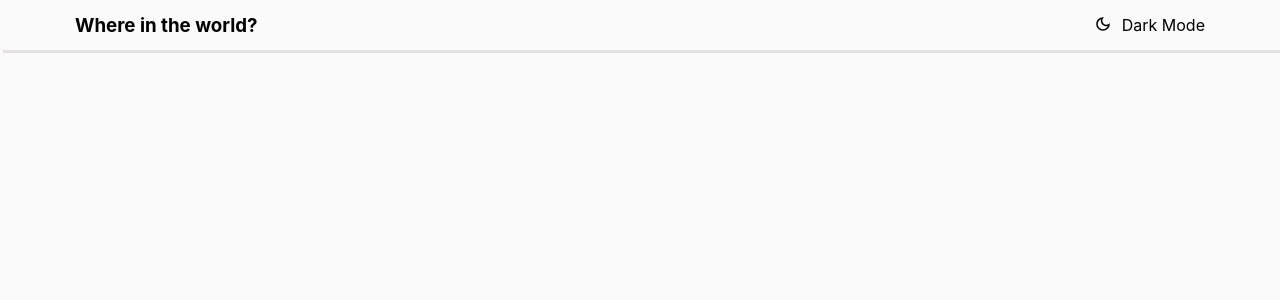
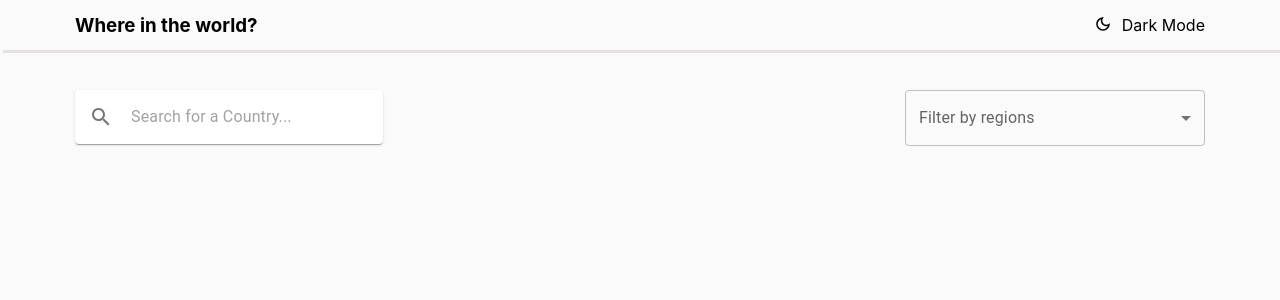
Before and after one commit to Amukayoung/countries, a React (Create React App) app: page / in a window 1280 px wide. Shown: the top 300 px of the page. Built offline with nearby package versions, Linux system fonts and the light colour scheme.

Commit message:
Added a search and a filter input fields
Added a search and a filter input fields

```diff
--- a/src/App.js
+++ b/src/App.js
@@ -1,10 +1,10 @@
-import TopNavbar from "./components/TopNavbar";
+import Home from "./Pages/Home";
 import "./App.css"
 
 function App() {
   return (
     <div className="App">
-      <TopNavbar/>
+      <Home/>
     </div>
   );
 }
--- /dev/null
+++ b/src/Pages/Home.js
@@ -0,0 +1,19 @@
+import React from 'react';
+import TopNavbar from '../components/TopNavbar';
+import Search from '../components/Search';
+import "../Style/style.css";
+import Select from '../components/SelectRegions';
+
+const Home = () => {
+  return (
+    <div>
+        <TopNavbar/>
+        <div className='searchFilterContainer'>
+            <Search/>
+            <Select/>
+        </div>
+    </div>
+  )
+}
+
+export default Home
--- a/src/Style/style.css
+++ b/src/Style/style.css
@@ -22,3 +22,9 @@
 .darkModeContainer p{
     margin-top: 20px;
 }
+.searchFilterContainer{
+    display: flex;
+    flex-direction: row;
+    justify-content: space-between;
+    margin-top: 15px;
+}
--- /dev/null
+++ b/src/components/Search.js
@@ -0,0 +1,23 @@
+import React from 'react';
+import { Paper,InputBase,IconButton } from '@mui/material';
+import SearchIcon from '@mui/icons-material/Search';
+
+const Search = () => {
+  return (
+    <Paper
+      component="form"
+      sx={{ p: '2px 4px', display: 'flex', alignItems: 'center', width: 300,marginLeft:"75px",height:"50px"}}
+    >
+      <IconButton type="button" sx={{ p: '10px' }} aria-label="search">
+        <SearchIcon />
+      </IconButton>
+      <InputBase
+        sx={{ ml: 1, flex: 1 }}
+        placeholder="Search for a Country..."
+      />
+
+    </Paper>
+  )
+}
+
+export default Search
--- /dev/null
+++ b/src/components/SelectRegions.js
@@ -0,0 +1,33 @@
+import React from 'react';
+import { useState } from 'react';
+import { Box,FormControl,InputLabel,Select,MenuItem } from '@mui/material';
+
+const SelectRegions = () => {
+    const [regions, setRegions] = useState('');
+
+    const handleChange = (event) => {
+      setRegions(event.target.value);
+    };
+  return (
+    <Box sx={{ width:300,marginRight:"75px",height:"50px" }}>
+    <FormControl fullWidth >
+      <InputLabel id="filter-regions">Filter by regions</InputLabel>
+      <Select
+        labelId="filter-regions"
+        id="filter-regions"
+        value={regions}
+        label="Filter by regions"
+        onChange={handleChange}
+      >
+        <MenuItem value={10}>Africa</MenuItem>
+        <MenuItem value={20}>America</MenuItem>
+        <MenuItem value={30}>Asia</MenuItem>
+        <MenuItem value={40}>Europe</MenuItem>
+        <MenuItem value={50}>Oceania</MenuItem>
+      </Select>
+    </FormControl>
+  </Box>
+  )
+}
+
+export default SelectRegions
```
